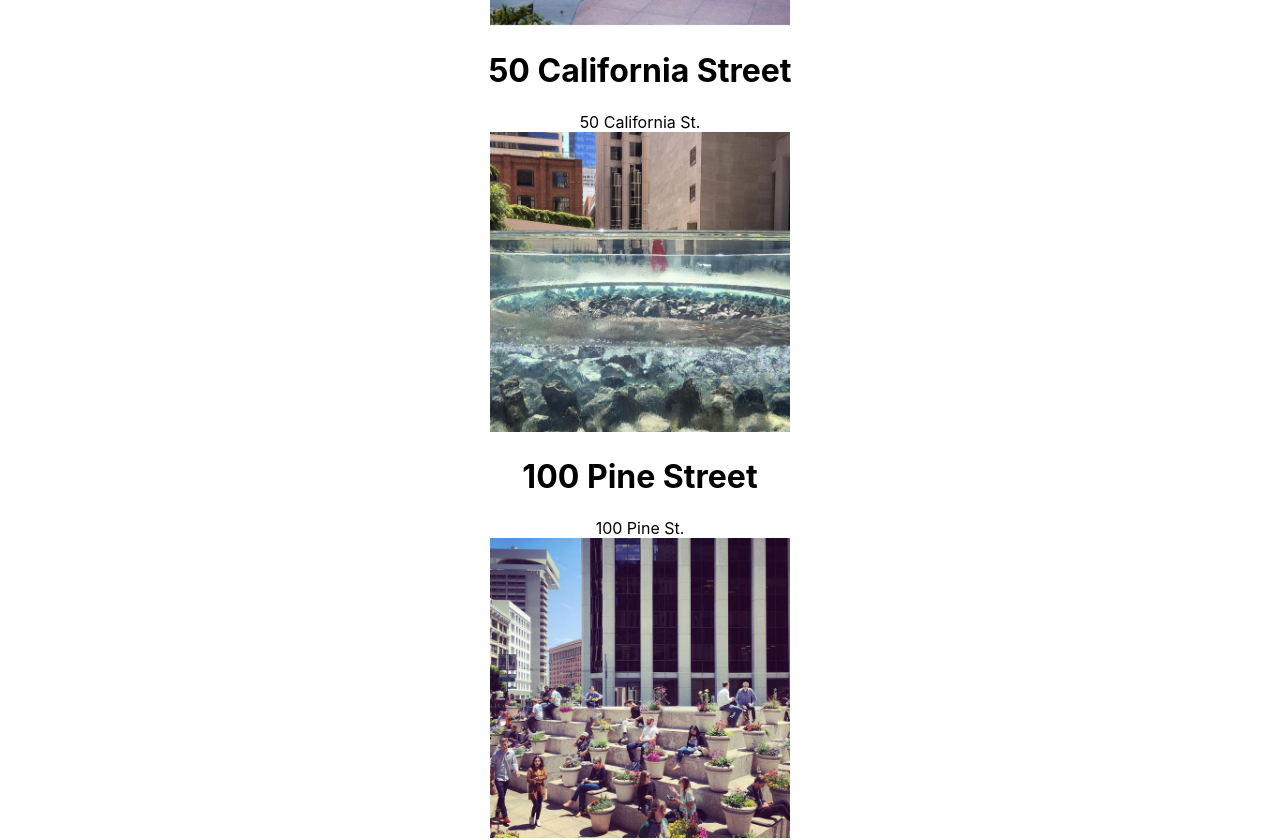
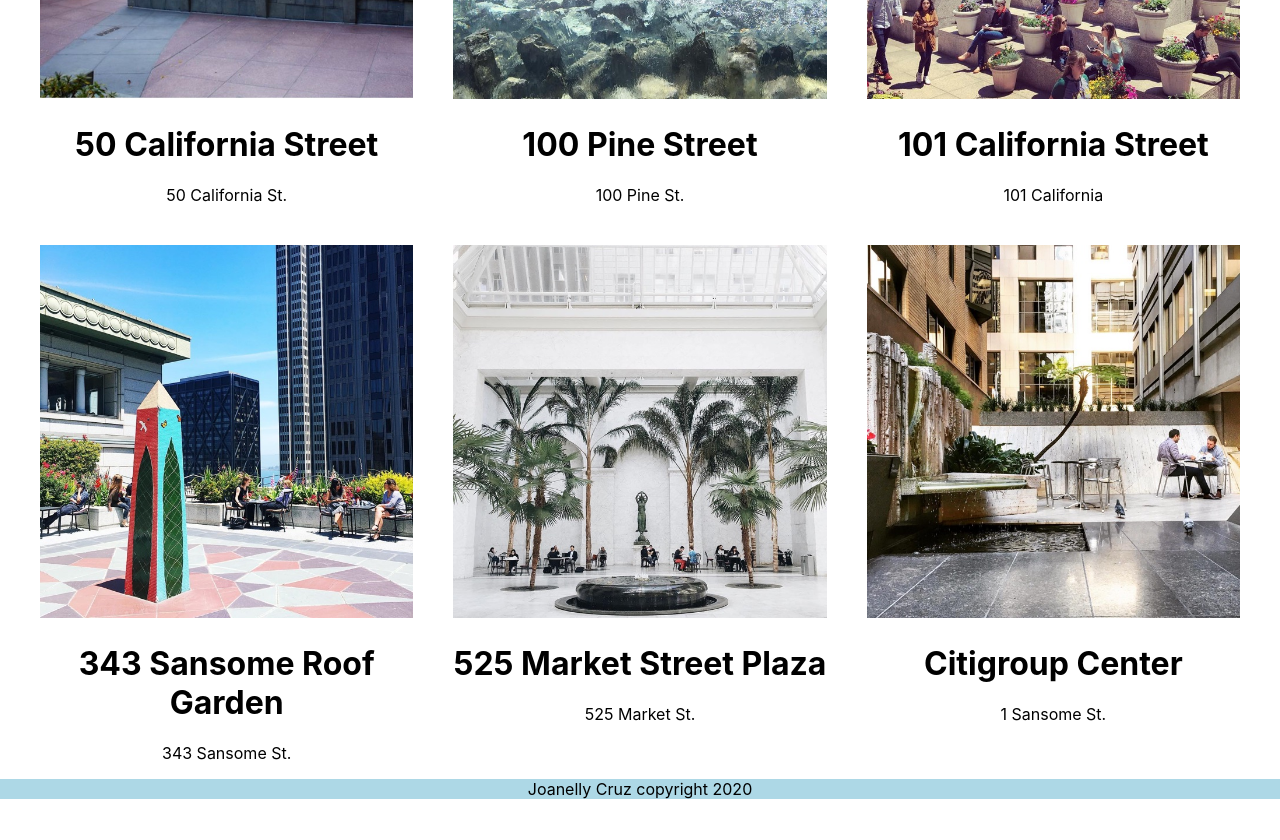
Before and after one commit to HolyPi/React-tutorial, a React (Create React App) app: page / in a window 1280 px wide. Shown: the part 420-1260 px from the top of the page. After the commit the page ends 1235 px from the top, so only its background shows below. Built offline with nearby package versions, Linux system fonts and the light colour scheme.

Commit message:
dynamic content and footer

```diff
--- a/src/App.js
+++ b/src/App.js
@@ -3,12 +3,14 @@ import logo from './logo.svg';
 import './App.css';
 import Title from './Title';
 import POPOSList from './POPOSList';
+import Footer from './Footer'
 
 function App() {
   return (
     <div className="App">
       <Title />
       <POPOSList />
+      <Footer />
     </div>
   );
 }
--- /dev/null
+++ b/src/Footer.css
@@ -0,0 +1,6 @@
+.Footer {
+    position: relative;
+    background-color: lightblue;
+    color: black;
+    text-align: center;
+}
--- /dev/null
+++ b/src/Footer.js
@@ -0,0 +1,14 @@
+
+import React from 'react';
+import  './Footer.css';
+
+function Footer() {
+    return (
+      <div className="Footer">
+        <p> Joanelly Cruz copyright 2020 </p>
+      </div>
+         )
+        }
+
+
+      export default Footer
--- /dev/null
+++ b/src/POPOSList.css
@@ -0,0 +1,9 @@
+/* src/POPOSList.css */
+
+.POPOSList {
+    width: calc(100% - 80px);
+    margin: auto;
+    display: grid;
+    grid-template-columns: 1fr 1fr 1fr;
+    grid-gap: 40px;
+  }
--- a/src/POPOSList.js
+++ b/src/POPOSList.js
@@ -2,6 +2,7 @@
 
 import React from 'react';
 import POPOSSpace from './POPOSSpace';
+import './POPOSList.css';
 
 function POPOSList() {
     return (
--- /dev/null
+++ b/src/POPOSSpace.css
@@ -0,0 +1,9 @@
+.POPOSSpace {
+    width: 100%;
+    text-align: center;
+  }
+
+  .POPOSSpace > img {
+    width: 100%;
+    height: auto;
+  }
--- a/src/POPOSSpace.js
+++ b/src/POPOSSpace.js
@@ -1,12 +1,13 @@
 // src/Project.js
 
 import React from 'react'
+import  './POPOSSpace.css';
 
 
 function POPOSSpace(props) {
     const { name, image, address } = props
     return (
-      <div>
+      <div className="POPOSSpace">
         <img src={`${process.env.PUBLIC_URL}images/${image}`} width="300" height="300" alt="Hello" />
         <h1>{name}</h1>
         <div>{address}</div>
```
